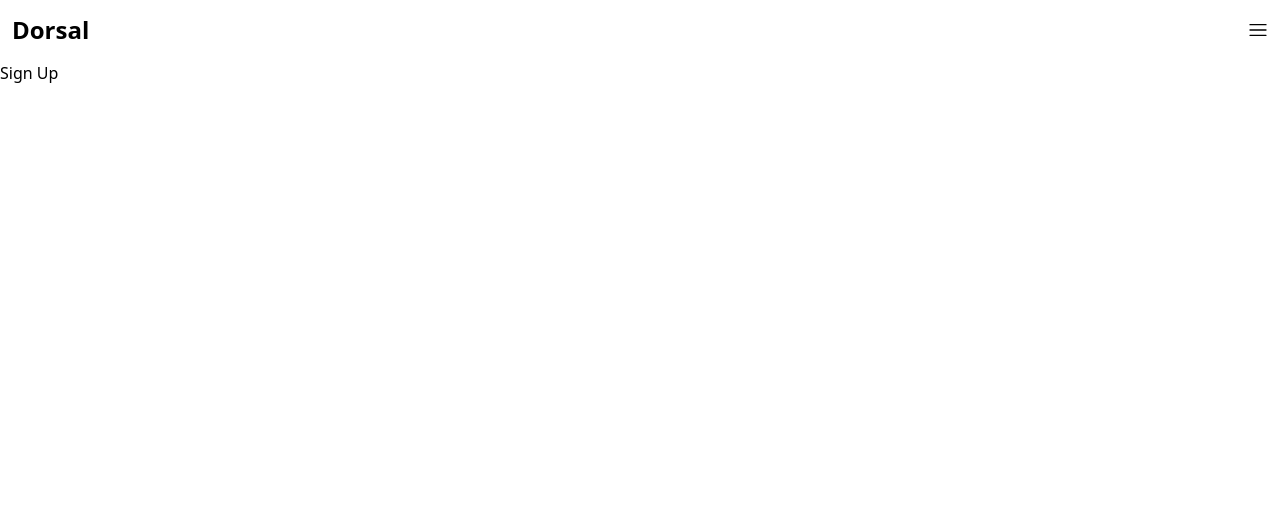
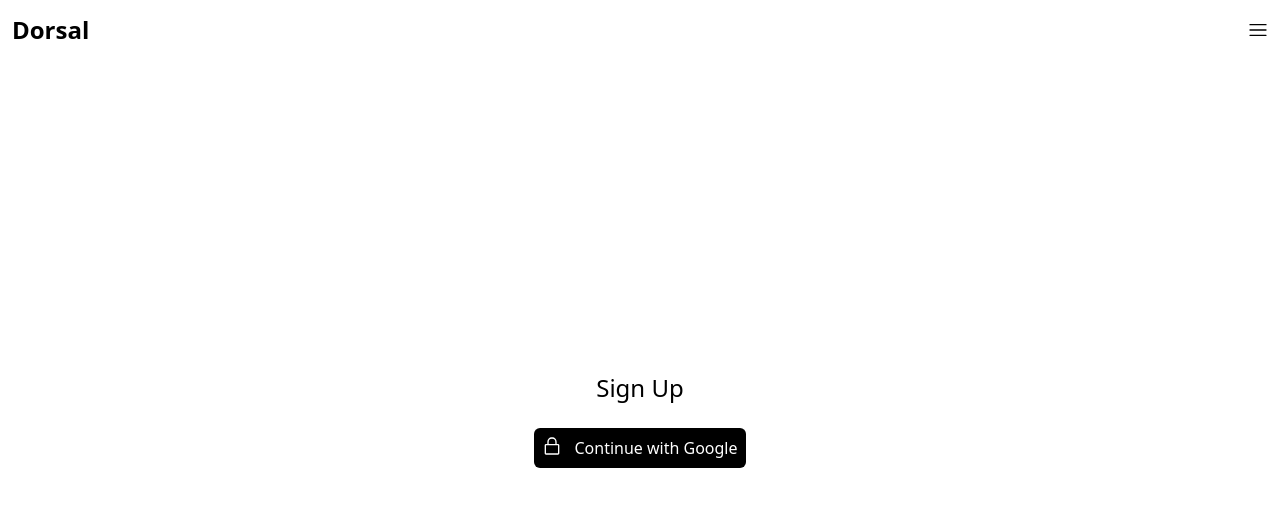
Before and after one commit to DarrylBrooks97/Dorsal, a Next.js app: page /sign-up in a window 1280 px wide. Shown: the top 506 px of the page. Built offline with nearby package versions, Linux system fonts and the light colour scheme.

Commit message:
feat: updating prisma & google signin

```diff
--- a/src/app/(unauthorized)/sign-up/page.tsx
+++ b/src/app/(unauthorized)/sign-up/page.tsx
@@ -1,18 +1,27 @@
 "use client"
 
+import { LockClosedIcon } from "@radix-ui/react-icons"
 import { signIn } from "next-auth/react"
 
 export default function SignUp() {
   const handleClick = async () => {
-    await signIn("google", { callbackUrl: "http://localhost:3000" })
+    await signIn("google", { callbackUrl: "http://localhost:3000/dashboard" })
   }
 
   return (
-    <div className="h-full">
-      <h1>Sign Up</h1>
-      <button className="rounded-md p-2 text-white" onClick={handleClick}>
-        Sign up with Google
-      </button>
-    </div>
+    <section className="flex h-full flex-col items-center justify-center space-y-1">
+      <h1 className="text-2xl font-medium">Sign Up</h1>
+      <div className="flex h-[80px] items-center rounded-md p-2">
+        <button
+          className="flex space-x-3 rounded-md bg-black p-2 text-white duration-150 ease-in-out hover:bg-gray-800"
+          onClick={handleClick}
+        >
+          <span>
+            <LockClosedIcon className="h-5 w-5" />
+          </span>
+          <p>Continue with Google</p>
+        </button>
+      </div>
+    </section>
   )
 }
--- a/src/app/api/[...nextauth]/route.ts
+++ b/src/app/api/auth/[...nextauth]/route.ts
@@ -7,8 +7,12 @@ import Google from "next-auth/providers/google"
 const useSecureCookies =
   process.env.VERCEL_ENV === "production" || process.env.VERCEL_ENV === "preview"
 
+const WEEK = 60 * 60 * 24 * 7
 const handler = NextAuth({
   useSecureCookies,
+  jwt: {
+    maxAge: WEEK,
+  },
   adapter: PrismaAdapter(prisma),
   session: { strategy: "jwt" },
   pages: {
@@ -18,10 +22,12 @@ const handler = NextAuth({
     Google({
       clientId: CONSTANTS.NEXT_PUBLIC_GOOGLE_CLIENT_ID,
       clientSecret: CONSTANTS.NEXT_PUBLIC_GOOGLE_CLIENT_SECRET,
+      allowDangerousEmailAccountLinking: true,
     }),
   ],
   callbacks: {
     jwt: async ({ user, token }) => {
+      console.log({ user })
       if (!user.email) {
         return {}
       }
--- a/src/constants.ts
+++ b/src/constants.ts
@@ -1,6 +1,7 @@
 import { z } from "zod"
 
 const envSchema = z.object({
+  DATABASE_URL: z.string(),
   NEXT_PUBLIC_GOOGLE_CLIENT_ID: z.string(),
   NEXT_PUBLIC_GOOGLE_CLIENT_SECRET: z.string(),
 })
```
Also changed, not shown: package.json (+6 -5 lines), 2 other files (tests, documents, lock files or other folders).
